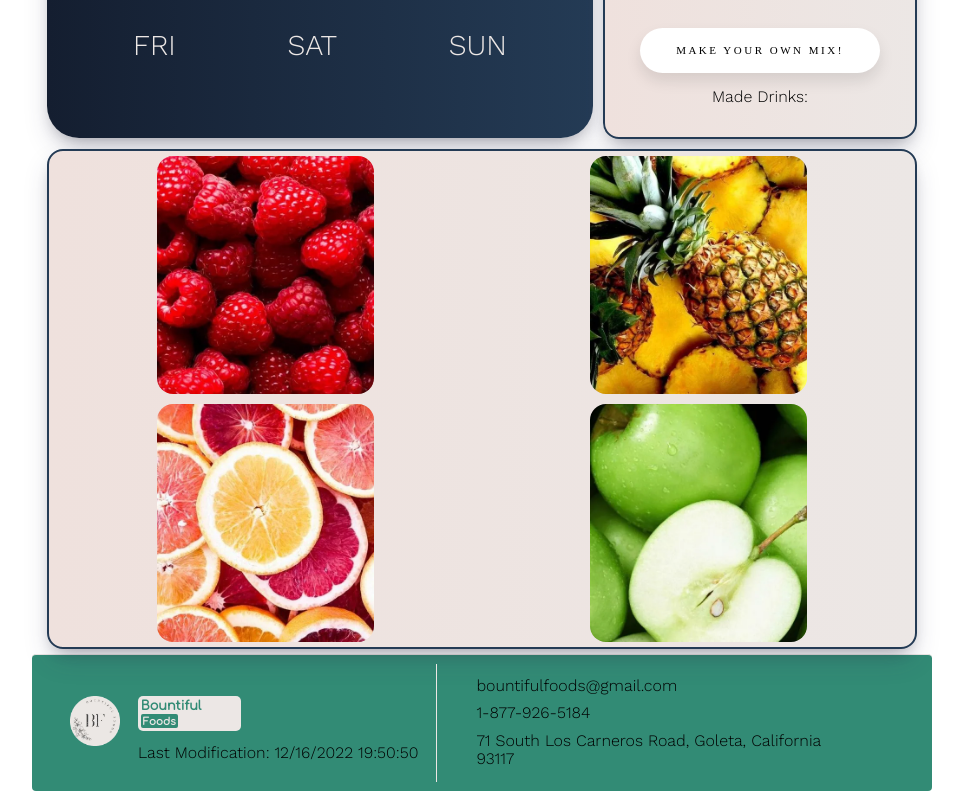
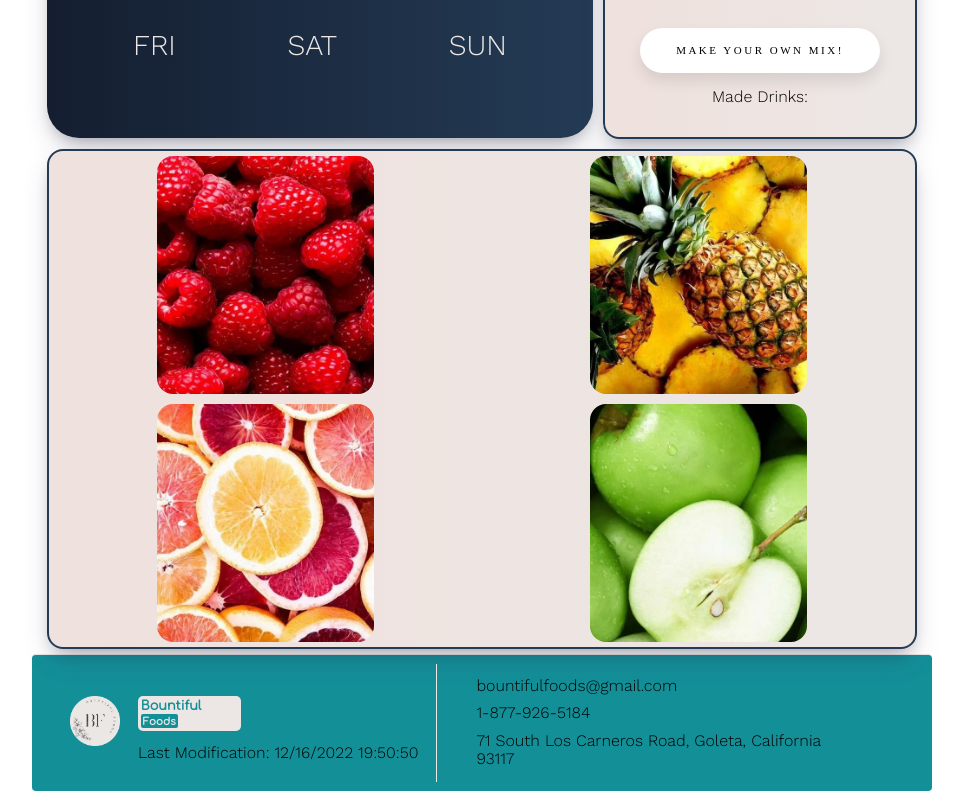
Before and after one commit to nicholas-28/wdd230, a plain HTML site: page finalproject/final.html in a window 1280 px wide. Shown: the part 958-1749 px from the top of the page, without its empty margins (158-1121 px from the left). Drawn offline with nearby package versions, Linux system fonts and the light colour scheme; no server answers.

Commit message:
color changes

```diff
--- a/finalproject/css/small.css
+++ b/finalproject/css/small.css
@@ -3,7 +3,7 @@ body {
     margin: 0;
 }
 :root {
-  --main-bg-color: #328b75;
+  --main-bg-color: #138f98;
 }
 h1, h2, h3 {
     font-family: 'Comfortaa', cursive;
@@ -13,7 +13,7 @@ p {
 }
 /*------HEADER------*/
 header {
-    background-color: var(--main-bg-color);;
+    background-color: var(--main-bg-color);
     align-items: center;
     max-width: 900px;
     margin: 0 auto;
@@ -51,7 +51,7 @@ html {-webkit-text-size-adjust: 100%; -ms-text-size-adjust: 100%;}
 }   */
 
 .hamburger-nav {
-	background-color: #328b75eb;
+	background-color: #138f98e4;
 	align-items: center;
 	max-width: 900px;
 	margin: 0 auto;
@@ -258,7 +258,7 @@ footer div p {
 
 .footer-info h3 {
   background-color: #ece7e5;
-  color:#328b75;
+  color:var(--main-bg-color);
   padding: 1%;
   font-size: .8em;
   border-radius: 5px;
```
